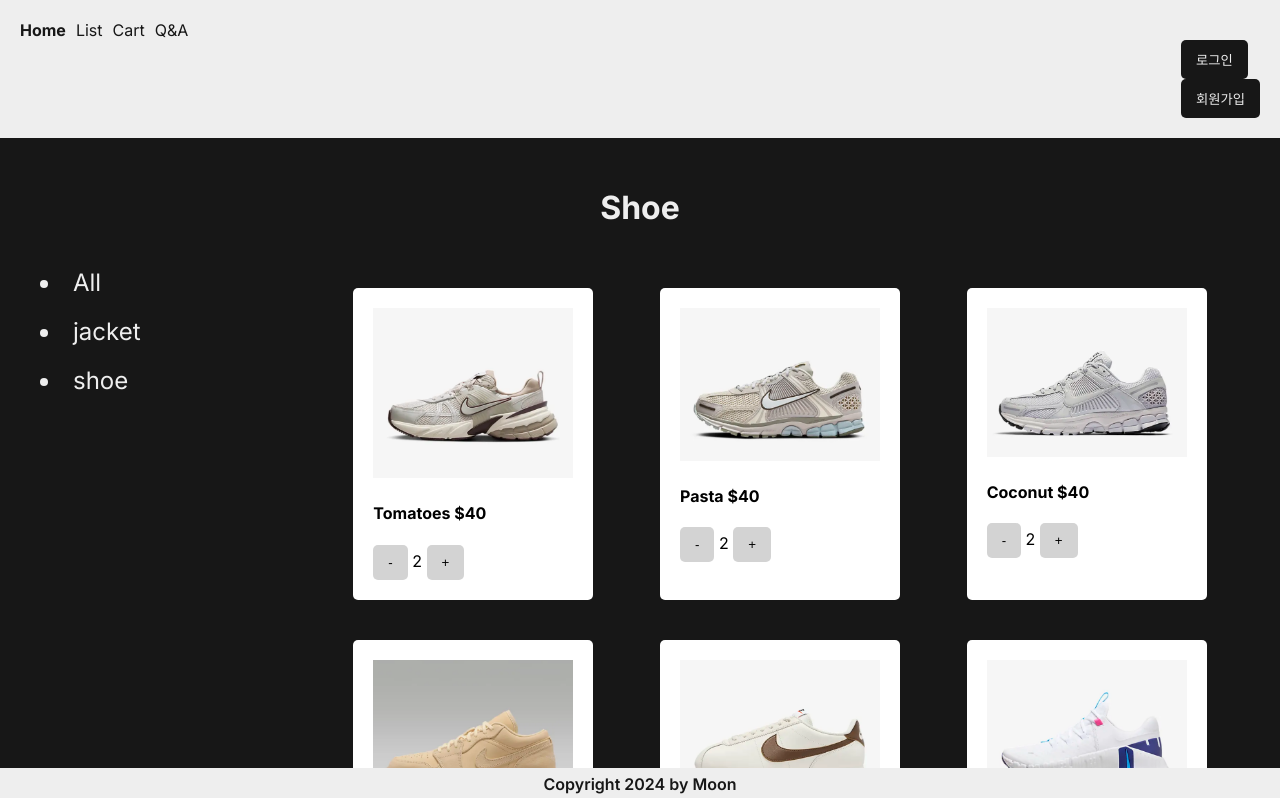
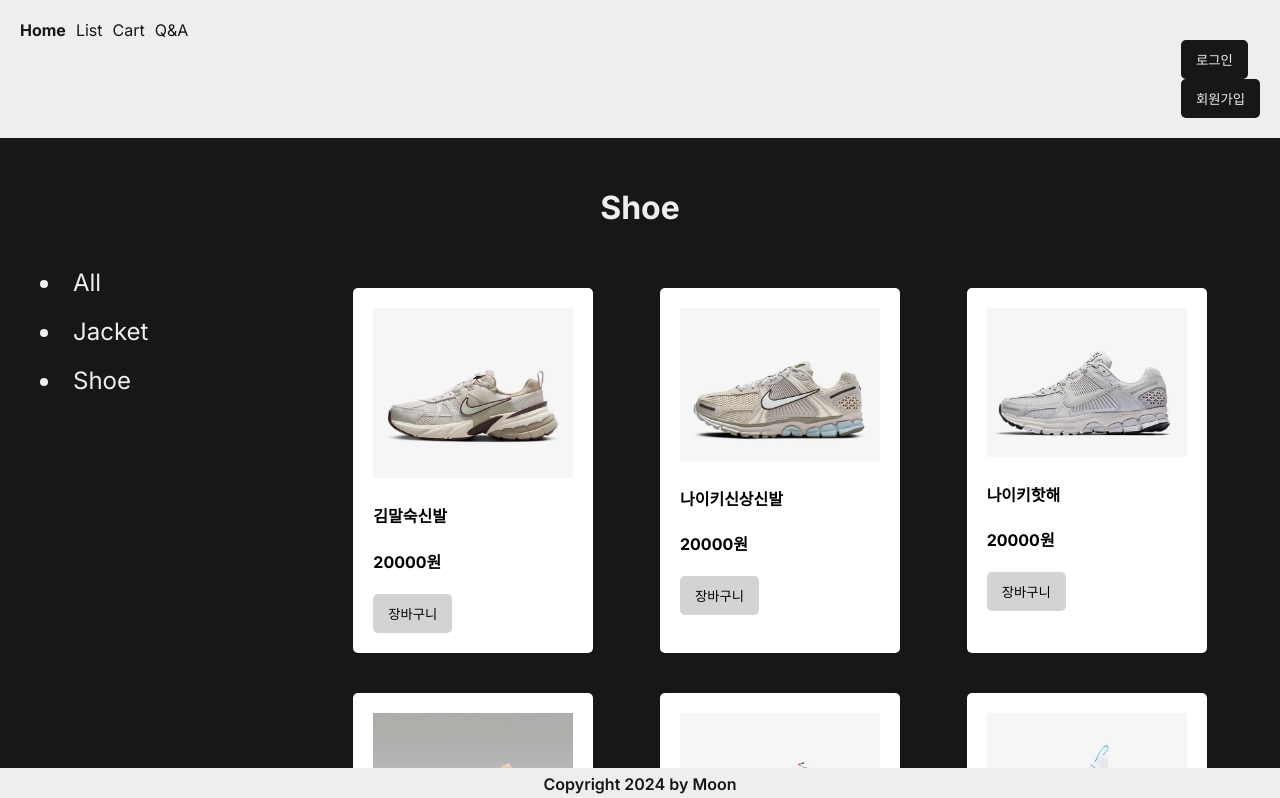
Before and after one commit to mongzii/next-M-market, a Next.js app: page /list/shoe in a window 1280 px wide. Shown: the top 798 px of the page. Built offline with nearby package versions, Linux system fonts and the light colour scheme; no server answers.

Commit message:
feat: 장바구니 구현중

```diff
--- a/app/HeaderLoginP.js
+++ b/app/HeaderLoginP.js
@@ -1,5 +1,3 @@
-//selector잘되는지 일단 email이라도 당겨와보는 테스트를 해보자
-
 "use client";
 
 import { useSelector } from "react-redux";
@@ -12,8 +10,6 @@ export default function HeaderLoginP() {
   // console.log(user2?.email);
   return (
     <div>
-      {/* <h2>ㅌㅌ님</h2> */}
-      {/* user2가 있으면 user2.email로 보이게 하고 , 없으면 안녕하세요만 보이게 삼항연산자하기 */}
       {user2 ? (
         <div>
           <h2>{user2.email}님</h2>
@@ -28,5 +24,3 @@ export default function HeaderLoginP() {
     </div>
   );
 }
-
-//여기로 로그인버튼을 가져와야할듯
--- a/app/ListLeft.js
+++ b/app/ListLeft.js
@@ -20,14 +20,14 @@ export default function ListLeft() {
           router.push("/list/jacket");
         }}
       >
-        jacket
+        Jacket
       </li>
       <li
         onClick={() => {
           router.push("/list/shoe");
         }}
       >
-        shoe
+        Shoe
       </li>
     </div>
   );
--- a/app/layout.js
+++ b/app/layout.js
@@ -5,13 +5,12 @@ import LogoutBtn from "./LogoutBtn";
 import { getServerSession } from "next-auth";
 import { authOptions } from "@/pages/api/auth/[...nextauth]";
 import ReduxProvider from "../redux/provider";
-//import TestBtn from "./TestBtn";
 import HeaderLoginP from "./HeaderLoginP";
 
 const inter = Inter({ subsets: ["latin"] });
 
 export const metadata = {
-  title: "Create Next App",
+  title: "M-market",
   description: "Generated by create next app",
 };
 
@@ -26,10 +25,11 @@ export default async function RootLayout({ children }) {
           <Link href="/" className="logo">
             Home
           </Link>
-          <Link href="/list">List</Link>
-          <Link href="/cart">Cart</Link>
+          <ReduxProvider>
+            <Link href="/list">List</Link>
+            <Link href="/cart">Cart</Link>
+          </ReduxProvider>
           <Link href="/board">Q&A</Link>
-
           {session ? (
             <span className="head-design1">
               <div className="head-memberInfo">{session.user.name}</div>
--- a/app/list/shoe/page.js
+++ b/app/list/shoe/page.js
@@ -1,21 +1,11 @@
 "use client";
 
 import ListLeft from "@/app/ListLeft";
+import { productData } from "@/util/productData";
 import { useState } from "react";
 
 export default function ShoePage() {
-  let 상품 = [
-    "Tomatoes",
-    "Pasta",
-    "Coconut",
-    "Tomatoes",
-    "Pasta",
-    "Coconut",
-    "Tomatoes",
-    "Pasta",
-    "Coconut",
-  ];
-  let [수량, 수량변경] = useState([2, 2, 2, 2, 2, 2, 2, 1, 1]);
+  //let [수량, 수량변경] = useState([2, 2, 2, 2, 2, 2, 2, 1, 1]);
 
   return (
     <div>
@@ -26,12 +16,14 @@ export default function ShoePage() {
         </div>
         <div className="list-right">
           <div className="goods">
-            {상품.map((a, i) => {
+            {productData.shoe.map((a, i) => {
               return (
                 <div className="food" key={i}>
                   <img src={`/shoe${i + 1}.png`} className="food-img" />
-                  <h4>{상품[i]} $40</h4>
-                  <button
+                  <h4>{productData.shoe[i].product}</h4>
+                  <h4>{productData.shoe[i].price}원</h4>
+                  <button>장바구니</button>
+                  {/* <button
                     onClick={() => {
                       let minuscopy = [...수량];
                       minuscopy[i]--;
@@ -49,7 +41,7 @@ export default function ShoePage() {
                     }}
                   >
                     +
-                  </button>
+                  </button> */}
                 </div>
               );
             })}
--- a/app/page.js
+++ b/app/page.js
@@ -1,5 +1,4 @@
 import { connectDB } from "@/util/database";
-import { MongoClient } from "mongodb";
 
 export default async function Home() {
   const client = await connectDB;
@@ -10,7 +9,6 @@ export default async function Home() {
   return (
     <div>
       <h4 className="title">애플후레시</h4>
-      {/* <p className="title-sub">by Moon</p> */}
     </div>
   );
 }
--- /dev/null
+++ b/pages/api/cart.js
@@ -0,0 +1,3 @@
+export default function handle(req, res) {
+  console.log("123");
+}
--- a/redux/store.js
+++ b/redux/store.js
@@ -21,11 +21,28 @@ const LoginState = createSlice({
     },
   },
 });
+const CartState = createSlice({
+  name: "cart",
+  initialState: {
+    id: 3,
+    product: "문씨집안자켓",
+    price: "20000",
+    amount: 2,
+  },
+
+  reducers: {
+    increasement(state, action) {
+      state + action; // 여기서 문제인것 같다.
+    },
+  },
+});
 
 export const { setLogin, setLogout } = LoginState.actions;
+export const { increasement } = CartState.actions;
 
 export default configureStore({
   reducer: {
     loginState: LoginState.reducer,
+    cartState: CartState.reducer,
   },
 });
--- /dev/null
+++ b/util/productData.js
@@ -0,0 +1,105 @@
+export const productData = {
+  jacket: [
+    {
+      id: 1,
+      product: "홍해인자켓",
+      price: "20000",
+      img: "/img/jacket1.png",
+    },
+    {
+      id: 2,
+      product: "백현우자켓",
+      price: "20000",
+    },
+    {
+      id: 3,
+      product: "문씨집안자켓",
+      price: "20000",
+    },
+    {
+      id: 4,
+      product: "송하윤자켓",
+      price: "20000",
+    },
+    {
+      id: 5,
+      product: "웡카자켓",
+      price: "20000",
+    },
+    {
+      id: 6,
+      product: "티모시자켓",
+      price: "20000",
+    },
+    {
+      id: 7,
+      product: "어제산자켓",
+      price: "20000",
+    },
+    {
+      id: 8,
+      product: "내가제일잘나가자켓",
+      price: "20000",
+    },
+    {
+      id: 9,
+      product: "신상자켓",
+      price: "20000",
+    },
+  ],
+  shoe: [
+    {
+      id: 1,
+      product: "김말숙신발",
+      price: "20000",
+    },
+    {
+      id: 2,
+      product: "나이키신상신발",
+      price: "20000",
+    },
+    {
+      id: 3,
+      product: "나이키핫해",
+      price: "20000",
+    },
+    {
+      id: 4,
+      product: "아디다스저리가신발",
+      price: "20000",
+    },
+    {
+      id: 5,
+      product: "동묘신발",
+      price: "20000",
+    },
+    {
+      id: 6,
+      product: "내가어제산신발",
+      price: "20000",
+    },
+    {
+      id: 7,
+      product: "레거시신발",
+      price: "20000",
+    },
+    {
+      id: 8,
+      product: "뉴발",
+      price: "20000",
+    },
+    {
+      id: 9,
+      product: "발바리",
+      price: "20000",
+    },
+  ],
+  cartItem: [
+    {
+      itemId: 2,
+      quantity: 3,
+    },
+  ],
+};
+
+// export { productData };
```
Also changed, not shown: app/cart/Item.js (added, +21 -0 lines), app/cart/page.js (+3 -15 lines), app/list/jacket/page.js (+49 -15 lines), app/list/page.js (+26 -17 lines).
